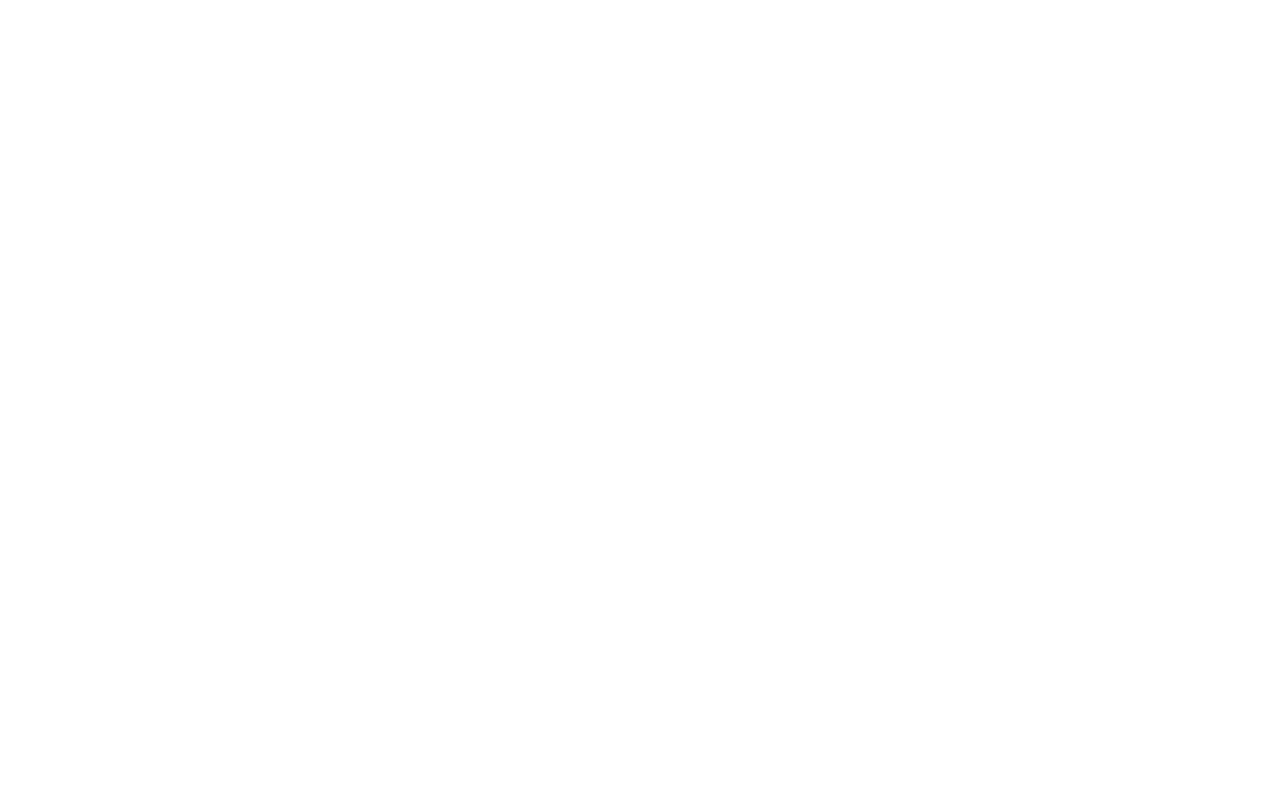
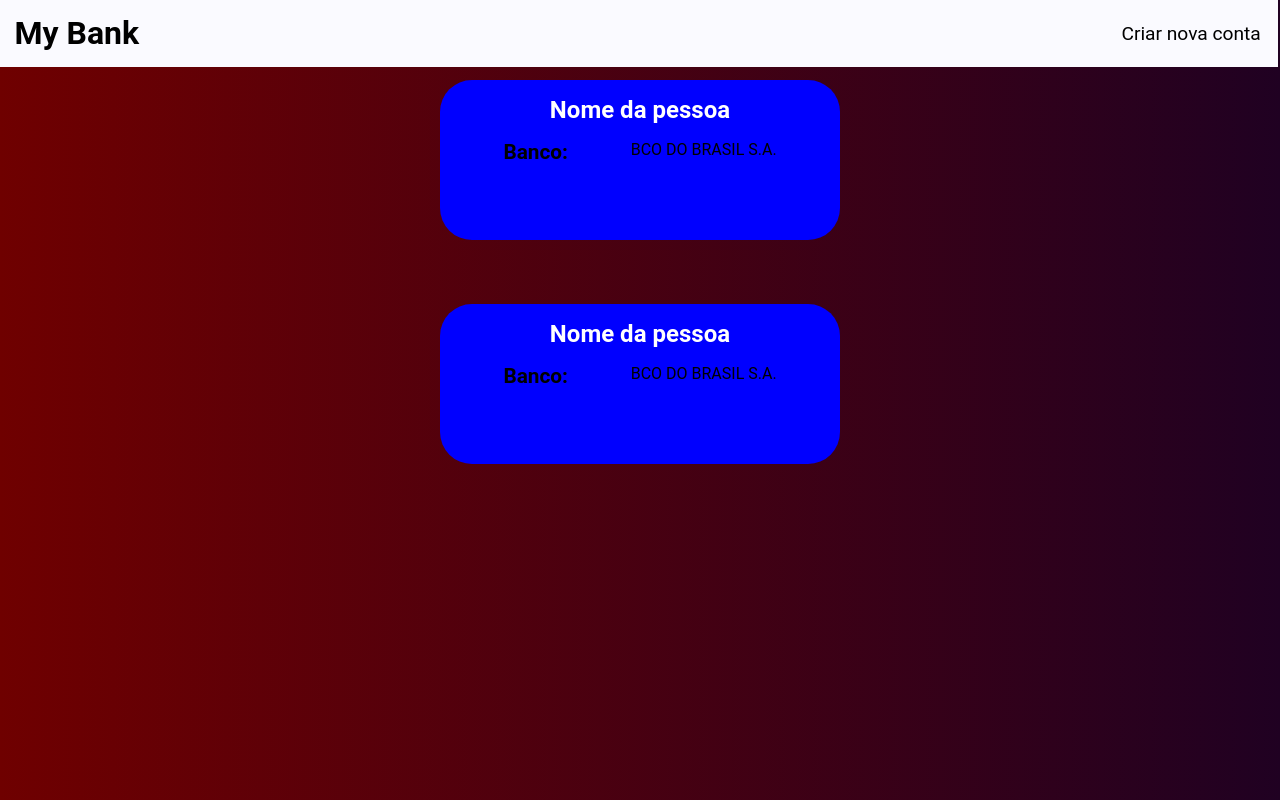
Before and after one commit to 1uri-silva/My-bank, an Angular app: page / in a window 1280 px wide. Built offline with nearby package versions, Linux system fonts and the light colour scheme.

Commit message:
feat: add new page Home

```diff
--- a/src/app/app-routing.module.ts
+++ b/src/app/app-routing.module.ts
@@ -1,7 +1,11 @@
 import { NgModule } from '@angular/core';
 import { RouterModule, Routes } from '@angular/router';
+import { HomeComponent } from './home/home.component';
 
-const routes: Routes = [{ path: '', redirectTo: '/', pathMatch: 'full' }];
+const routes: Routes = [
+  { path: '', redirectTo: '/', pathMatch: 'full' },
+  { path: '', component: HomeComponent },
+];
 
 @NgModule({
   imports: [RouterModule.forRoot(routes)],
--- a/src/app/app.module.ts
+++ b/src/app/app.module.ts
@@ -4,9 +4,10 @@ import { MatIconModule } from '@angular/material/icon';
 import { AppRoutingModule } from './app-routing.module';
 
 import { AppComponent } from './app.component';
+import { HomeComponent } from './home/home.component';
 
 @NgModule({
-  declarations: [AppComponent],
+  declarations: [AppComponent, HomeComponent],
   imports: [BrowserModule, AppRoutingModule, MatIconModule],
   providers: [],
   bootstrap: [AppComponent],
--- /dev/null
+++ b/src/app/home/home.component.html
@@ -0,0 +1,26 @@
+<div class="container-home">
+  <main>
+    <h2>My Bank</h2>
+    <button routerLink="/choose-bank">
+      Criar nova conta
+    </button>
+  </main>
+
+  <section>
+    <div class="card">
+      <h3>Nome da pessoa</h3>
+      <div class="bank-info">
+        <strong>Banco: </strong>
+        <span>BCO DO BRASIL S.A.</span>
+      </div>
+    </div>
+    <div class="card">
+      <h3>Nome da pessoa</h3>
+      <div class="bank-info">
+        <strong>Banco: </strong>
+        <span>BCO DO BRASIL S.A.</span>
+      </div>
+    </div>
+
+  </section>
+</div>
--- /dev/null
+++ b/src/app/home/home.component.sass
@@ -0,0 +1,84 @@
+$colorTop: #6f0000
+$colorBottom: #200122
+$colorHeader: #fafaff
+$colorButton: #1e2749
+$colorText: #000000
+$colorSecondaryText: #ffffff
+
+.container-home
+  padding: 2
+  height: 100vh
+
+  background: $colorBottom
+  background: -webkit-linear-gradient(to right, $colorTop,$colorBottom)
+  background: linear-gradient(to right,$colorTop,$colorBottom)
+
+  main
+    position: fixed
+    width: 79.9rem
+    padding: .9rem
+
+    display: flex
+    flex-direction: row
+    align-items: center
+    justify-content: space-between
+
+    background: $colorHeader
+
+  h2
+    font-size: 2rem
+
+  button
+    height: 2.3rem
+    padding: .2rem
+    border-radius: .5rem
+
+    border: none
+    text-align: center
+    color: $colorText
+    font-size: 1.2rem
+    background-color: transparent
+    &:hover
+      cursor: pointer
+      text-decoration: underline
+
+  section
+    display: flex
+    align-items: center
+    flex-direction: column
+    padding-top: 3rem
+    height: 100vh
+    overflow-x: auto
+
+    .card
+      width: 25rem
+      height: 10rem
+      margin: 2rem
+      padding: 1rem
+      border-radius: 2rem
+      border: none
+      background-color: blue
+
+      h3
+        color: $colorSecondaryText
+        font-weight: bold
+        text-align: center
+        font-size: 1.5rem
+
+      .bank-info
+        padding: 1rem
+
+        display: flex
+        flex-direction: row
+        justify-content: space-around
+
+        strong
+          color: $colorText
+          font-weight: bold
+          text-align: center
+          font-size: 1.3rem
+
+        span
+          color: $colorText
+          text-align: center
+          font-size: 1rem
```
Also changed, not shown: src/app/home/home.component.ts (added, +8 -0 lines).
